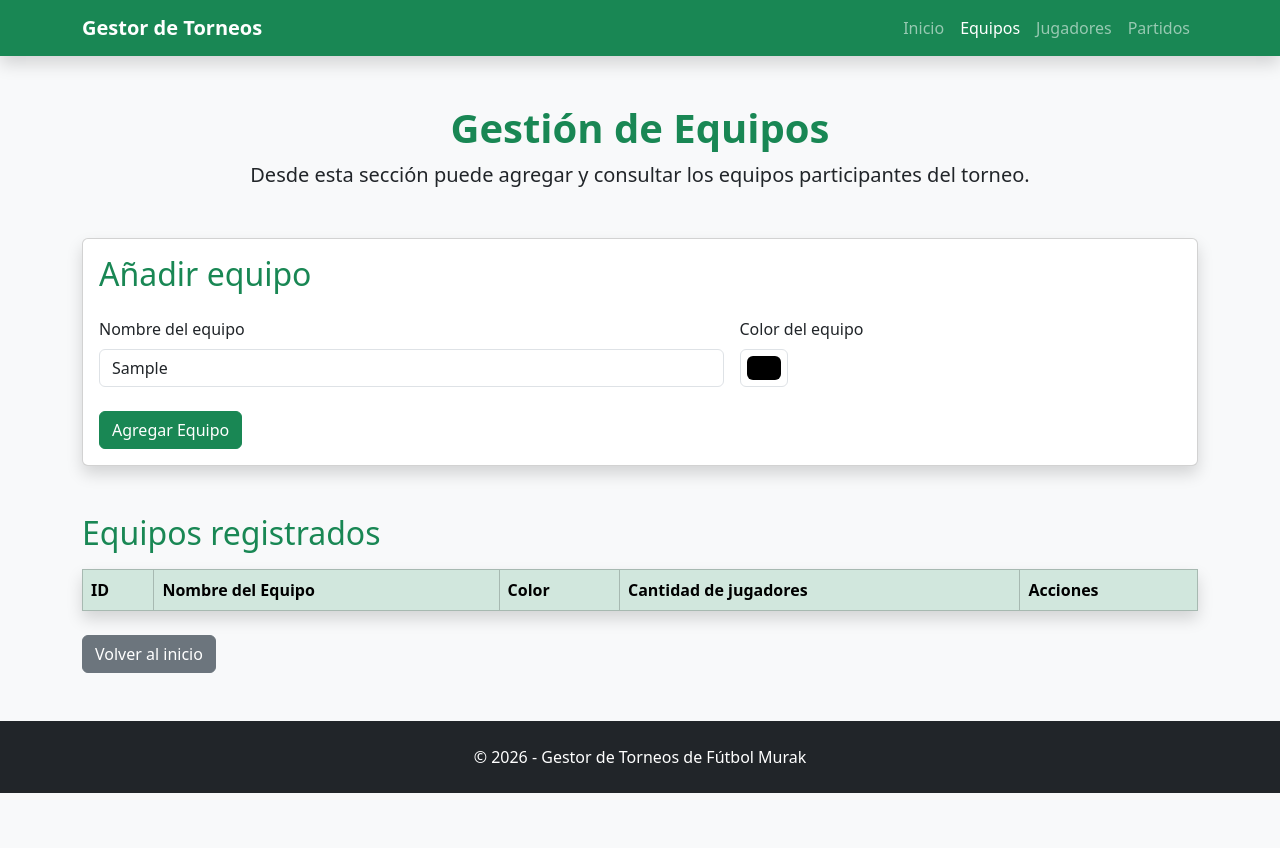
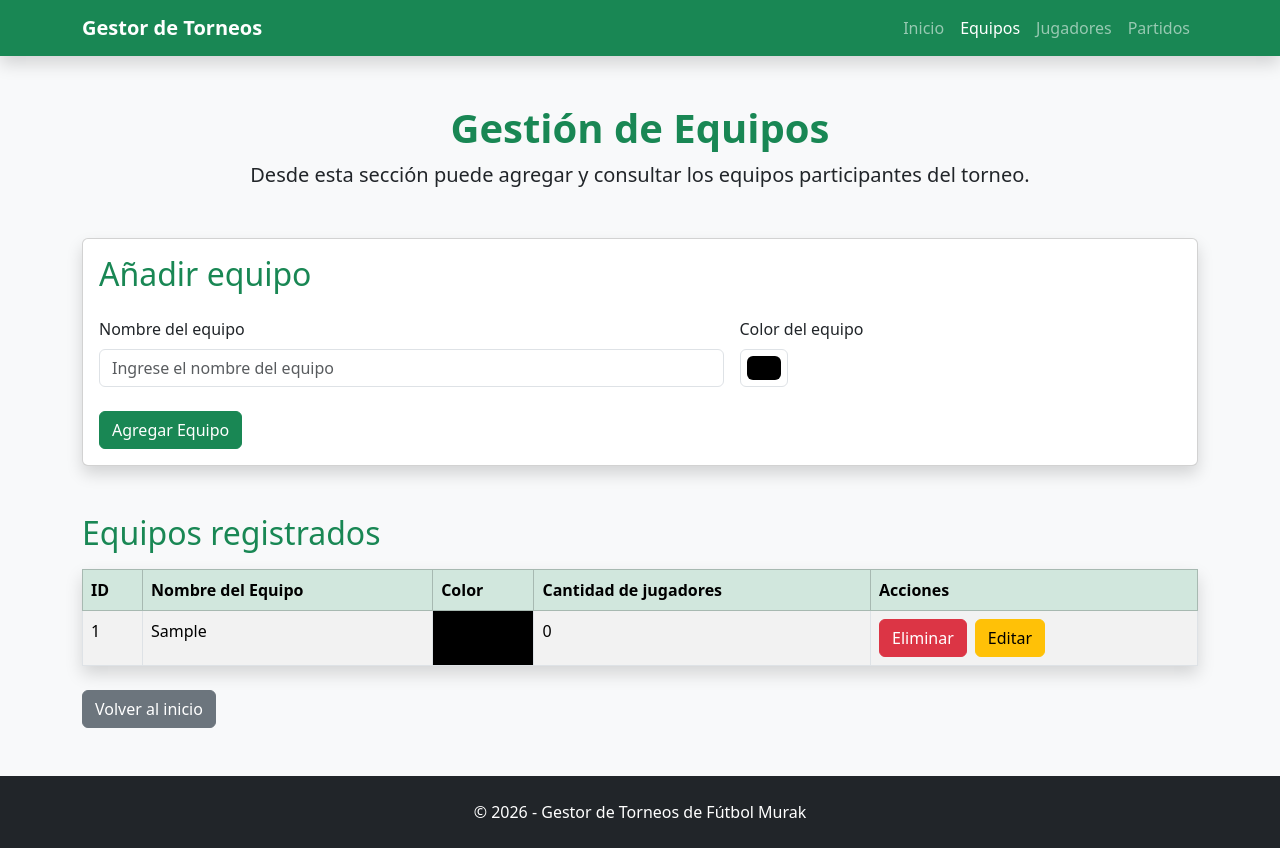
Before and after one commit to romanogabrielnicolas-hue/TrabajoPracticoGrupal, a plain HTML site: page equipos.html in a window 1280 px wide. Both pictures are taken after typing "Sample" into the empty fields and a click on the button "Agregar Equipo". Before the commit the page ends 800 px from the top, so only its background shows below. Drawn offline with nearby package versions, Linux system fonts and the light colour scheme.

Commit message:
Agregar funcionalidades JavaScript a equipos

```diff
--- a/equipos.html
+++ b/equipos.html
@@ -193,7 +193,7 @@
 
 
     <script src="https://cdn.jsdelivr.net/npm/bootstrap@5.3.3/dist/js/bootstrap.bundle.min.js"></script>
-
+    <script src="js/equipos.js"></script>
 </body>
 
 </html>
--- /dev/null
+++ b/js/equipos.js
@@ -0,0 +1,80 @@
+let nombreEquipo = document.getElementById("inputNombreEquipo");
+let colorEquipo = document.getElementById("inputColorEquipo");
+let tablaEquipos = document.getElementById("tablaEquipos");
+let botonAgregar = document.getElementById("btnAgregarEquipo");
+let contadorId = 1;
+let equipoEditando = null;
+
+function agregarEquipo() {
+  if (nombreEquipo.value === "" || colorEquipo.value === "") {
+    console.log("Complete Todos los campos");
+    return;
+  }
+  if (equipoEditando !== null) {
+    equipoEditando.celdaEquipo.textContent = nombreEquipo.value;
+    equipoEditando.celdaColor.style.backgroundColor = colorEquipo.value;
+
+    equipoEditando = null;
+    nombreEquipo.value = "";
+    colorEquipo.value = "#000000";
+
+    botonAgregar.textContent = "Agregar Equipo";
+
+    return;
+  }
+
+  let fila = document.createElement("tr");
+
+  let celdaId = document.createElement("td");
+  celdaId.textContent = contadorId;
+
+  let celdaEquipo = document.createElement("td");
+  celdaEquipo.textContent = nombreEquipo.value;
+
+  let celdaColor = document.createElement("td");
+  celdaColor.style.backgroundColor = colorEquipo.value;
+
+  let celdaJugadores = document.createElement("td");
+  celdaJugadores.textContent = 0;
+
+  let celdaAcciones = document.createElement("td");
+
+  let botonEditar = document.createElement("button");
+  botonEditar.textContent = "Editar";
+  botonEditar.classList.add("btn", "btn-warning", "me-2");
+
+  let botonEliminar = document.createElement("button");
+  botonEliminar.textContent = "Eliminar";
+  botonEliminar.classList.add("btn", "btn-danger", "me-2");
+
+  celdaAcciones.appendChild(botonEliminar);
+  celdaAcciones.appendChild(botonEditar);
+
+  botonEditar.addEventListener("click", function () {
+    nombreEquipo.value = celdaEquipo.textContent;
+    colorEquipo.value = celdaColor.style.backgroundColor;
+
+    equipoEditando = {
+      celdaEquipo: celdaEquipo,
+      celdaColor: celdaColor,
+    };
+    botonAgregar.textContent = "Editar Equipo";
+  });
+
+  botonEliminar.addEventListener("click", function () {
+    fila.remove();
+  });
+
+  fila.appendChild(celdaId);
+  fila.appendChild(celdaEquipo);
+  fila.appendChild(celdaColor);
+  fila.appendChild(celdaJugadores);
+  fila.appendChild(celdaAcciones);
+
+  tablaEquipos.appendChild(fila);
+
+  contadorId++;
+
+  nombreEquipo.value = "";
+  colorEquipo.value = "#000000";
+}
```
